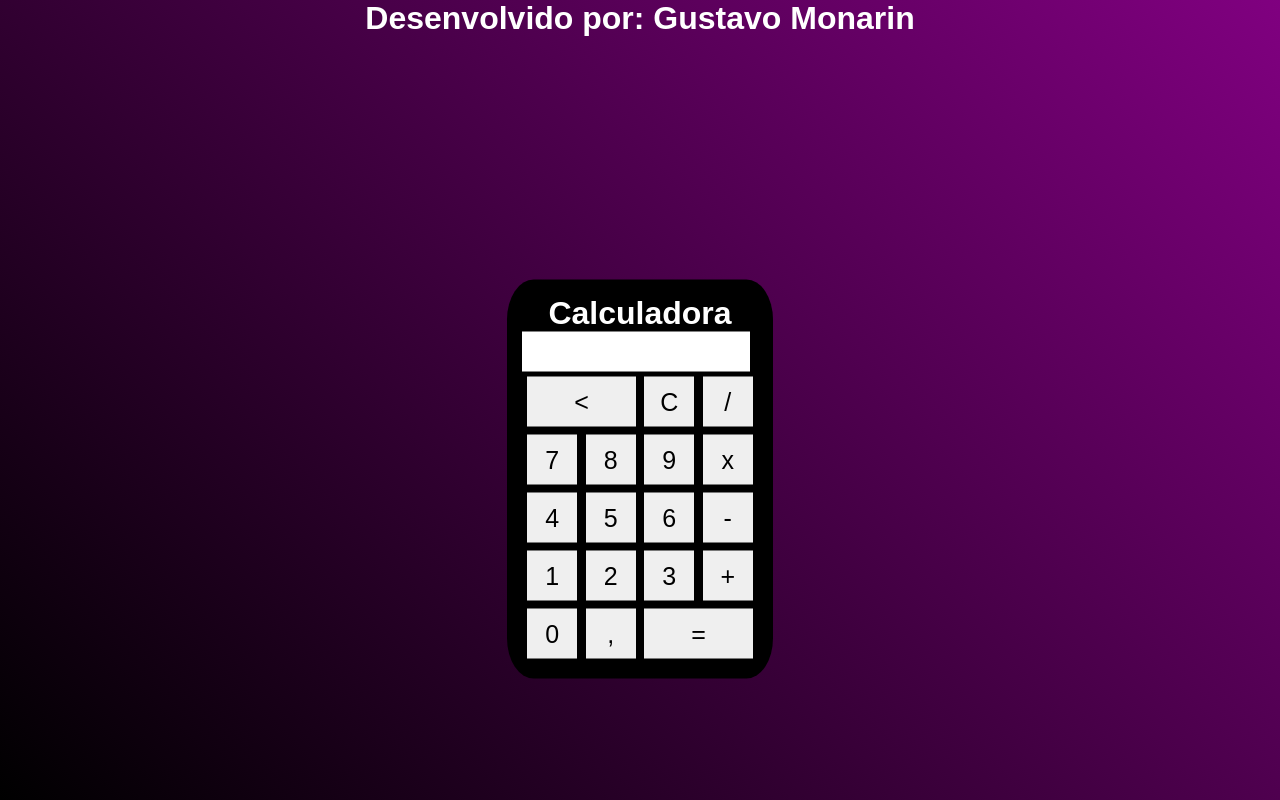
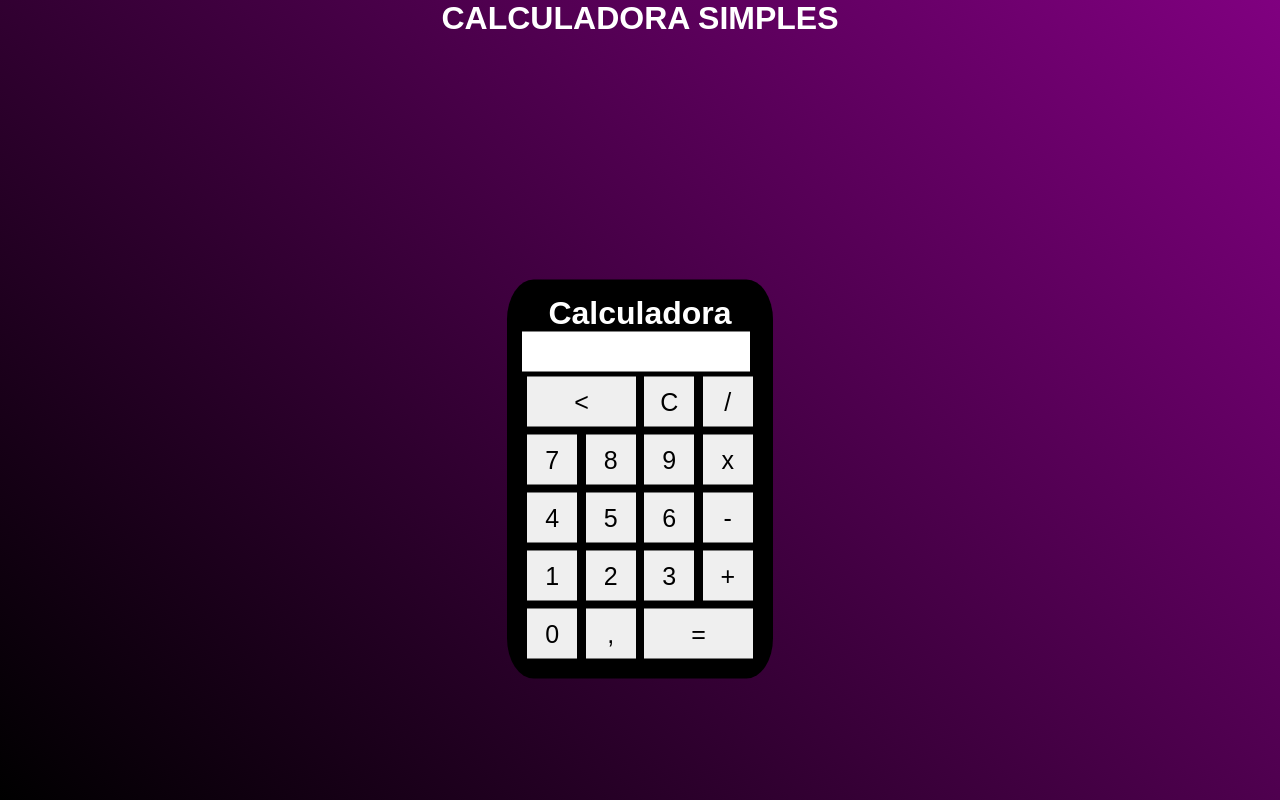
Before and after one commit to guhmonarin/calculadora, a plain HTML site: page index.html in a window 1280 px wide. Drawn offline with Linux system fonts and the light colour scheme.

Commit message:
VERSAO 1.02

```diff
--- a/index.html
+++ b/index.html
@@ -10,7 +10,7 @@
 </head>
 <body>
     <div class="fundo">
-        <h1>Desenvolvido por: Gustavo Monarin</h1>
+        <h1>CALCULADORA SIMPLES</h1>
         <div class="calculadora">
             <h1>Calculadora</h1>
             <p id="resultado"></p>
```
